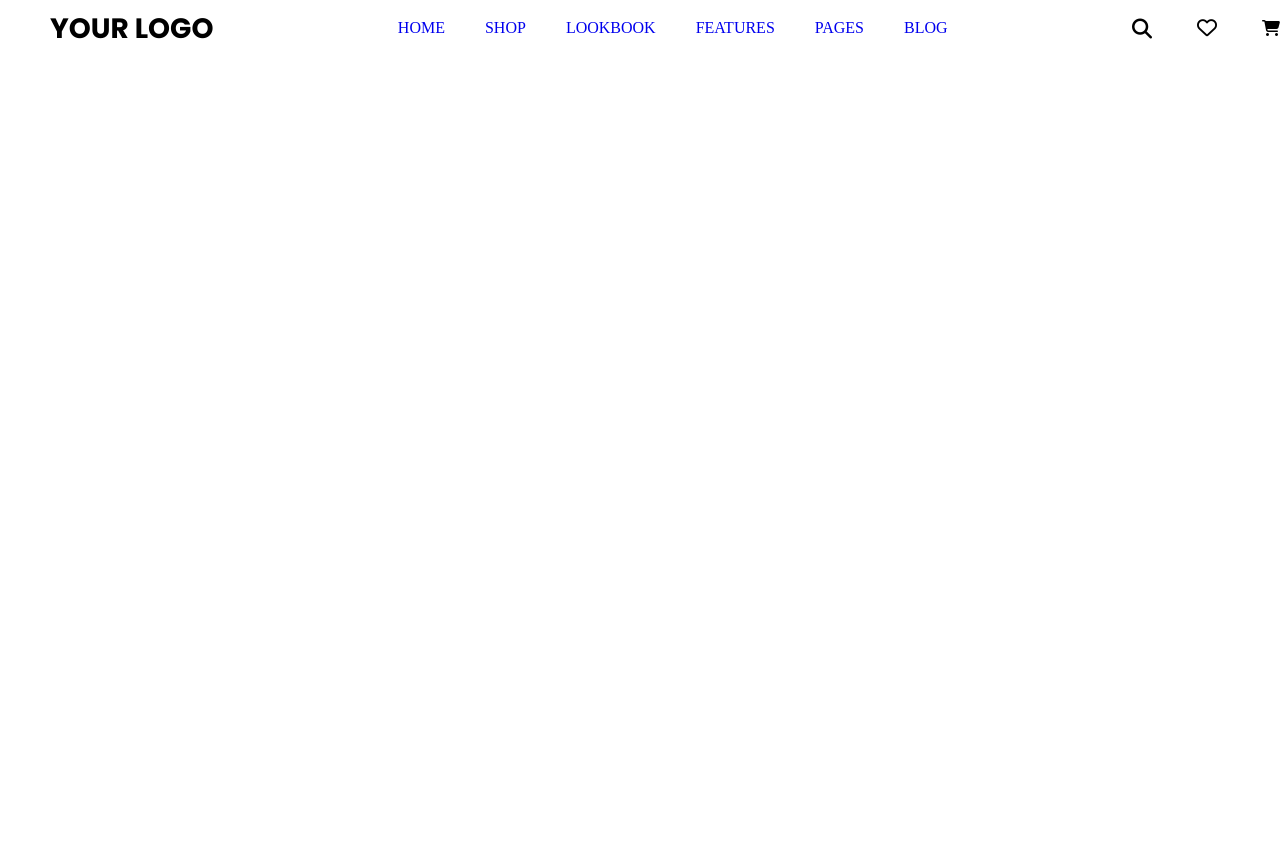
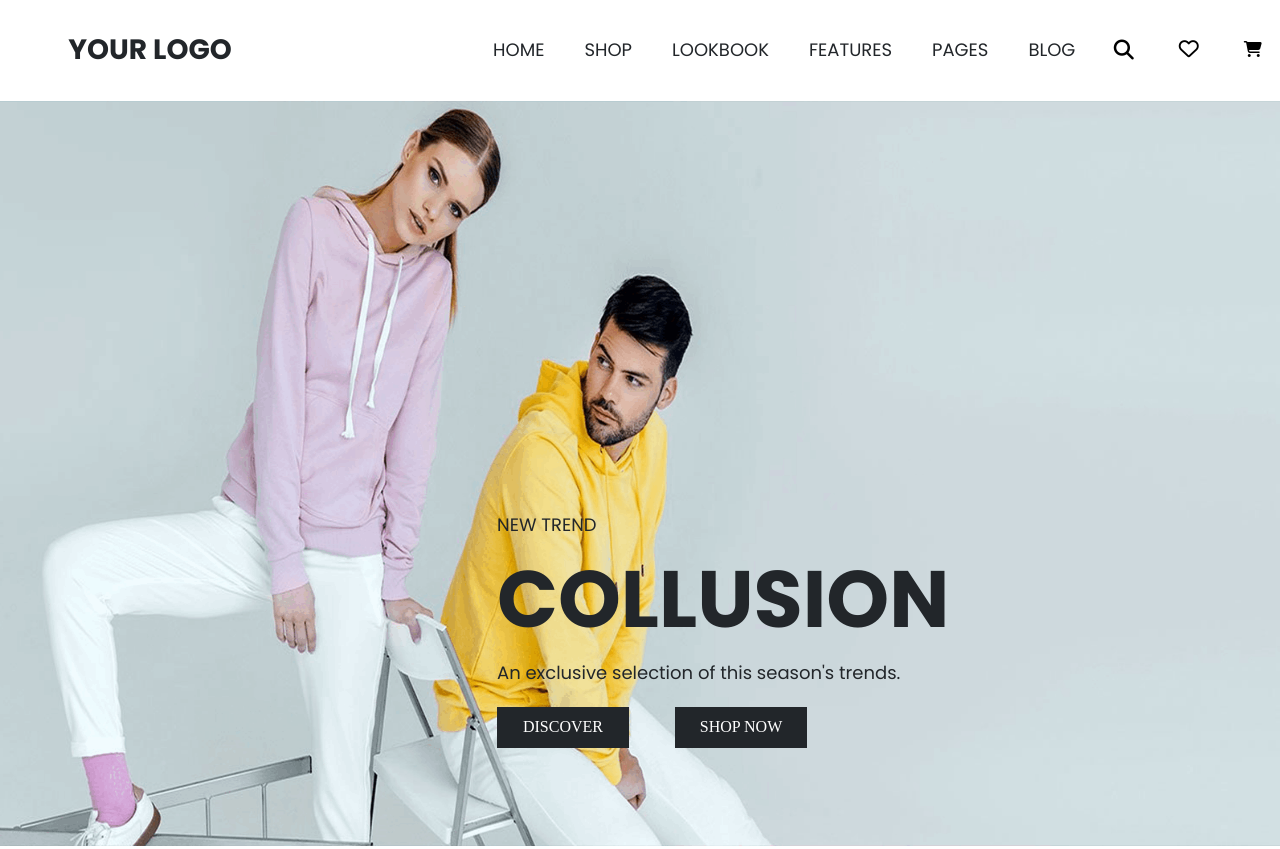
Before and after one commit to GogaK/Fashion-Web-Template, a plain HTML site: page index.html in a window 1280 px wide. Before the commit the page ends 800 px from the top, so only its background shows below. Drawn offline with Linux system fonts and the light colour scheme.

Commit message:
section 1
header & section 1

```diff
--- a/index.html
+++ b/index.html
@@ -49,5 +49,16 @@
       <i class="fa-solid fa-cart-shopping"></i>
     </div>
   </header>
-  <body></body>
+  <body>
+    <img class="y_p" src="scss/images/yellow_pink.png" alt="yellow_pink" />
+    <div class="div_back">
+      <h2 class="trend">NEW TREND</h2>
+      <h1 class="collusion">COLLUSION</h1>
+      <p class="p_back">An exclusive selection of this season's trends.</p>
+      <div class="click">
+        <h3 class="click-1">DISCOVER</h3>
+        <h4 class="click-2">SHOP NOW</h4>
+      </div>
+    </div>
+  </body>
 </html>
--- a/scss/mixins/_mixins.scss
+++ b/scss/mixins/_mixins.scss
@@ -0,0 +1,5 @@
+@mixin goflex {
+  display: flex;
+  justify-content: space-between;
+  text-align: center;
+}
--- a/scss/styles/_header.scss
+++ b/scss/styles/_header.scss
@@ -1,10 +1,11 @@
-@import "variables";
 header {
+  @include goflex;
   height: 80px;
+  margin-left: 50px;
+  margin-top: 21px;
   display: flex;
-  justify-content: space-between;
-  margin-left: 50px;
-
+  justify-content: space-evenly;
+}
 .logo {
   font-size: 28px;
   margin-top: 15px;
@@ -16,8 +17,7 @@ header {
 .icon {
   margin-top: 20px;
   align-items: middle;
-    display: flex;
-    justify-content: space-between;
+  @include goflex;
   width: 148px;
   .fa-magnifying-glass {
     margin-top: 8px;
@@ -26,12 +26,21 @@ header {
     margin-top: 7px;
   }
 }
-}
 
 nav {
   display: flex;
   height: 20px;
+  margin-left: 223px;
 
+  a {
+    font-size: 18px;
+    font-weight: 400;
+    line-height: 18px;
+    font-style: normal;
+    text-align: left;
+    color: #22262a;
+    font-family: "Poppins", sans-serif;
+  }
   ul {
     display: flex;
   }
--- a/scss/styles/_style.scss
+++ b/scss/styles/_style.scss
@@ -1,5 +1,63 @@
 @import "header";
 body {
-  max-width: 1600px;
+  max-width: 1920px;
   width: 100%;
 }
+.div_back {
+  position: relative;
+  width: 500px;
+  height: 230px;
+  position: absolute;
+  top: 516px;
+  right: 283px;
+  .trend {
+    font-family: "Poppins", sans-serif;
+    font-size: 18px;
+    font-weight: normal;
+    font-style: normal;
+    text-align: left;
+
+    color: $mycolor1;
+  }
+  .collusion {
+    font-family: "Poppins", sans-serif;
+    font-size: 80px;
+    font-weight: bold;
+    font-style: normal;
+    text-align: left;
+    margin-bottom: 25px;
+    margin-top: 25px;
+    color: $mycolor1;
+  }
+  .p_back {
+    font-family: "Poppins", sans-serif;
+    font-size: 18px;
+    font-weight: normal;
+    font-style: normal;
+    text-align: left;
+    color: $mycolor1;
+  }
+  .click {
+    display: flex;
+    justify-content: space-between;
+    width: 310px;
+    height: 40px;
+    margin-top: 25px;
+  }
+  .click-1 {
+    width: 132px;
+    height: 41px;
+    color: white;
+    background: $mycolor1;
+    text-align: center;
+    padding-top: 12px;
+  }
+  .click-2 {
+    width: 132px;
+    height: 41px;
+    color: white;
+    background: $mycolor1;
+    text-align: center;
+    padding-top: 12px;
+  }
+}
--- a/scss/variables/_colors.scss
+++ b/scss/variables/_colors.scss
@@ -1,3 +1 @@
-@import "styles";
-@import "variables";
-@import "header";
+$mycolor1: #22262a;
--- a/scss/variables/_sizes.scss
+++ b/scss/variables/_sizes.scss
@@ -0,0 +1,4 @@
+.y_p {
+  width: 100%;
+  height: 745px;
+}
--- a/scss/variables/_variables.scss
+++ b/scss/variables/_variables.scss
@@ -0,0 +1,2 @@
+@import "sizes";
+@import "colors";
```
Also changed, not shown: css/global.css, css/global.min.css, scss/images/yellow_pink.png (added). Lines whose indentation alone changed are shown as unchanged.
